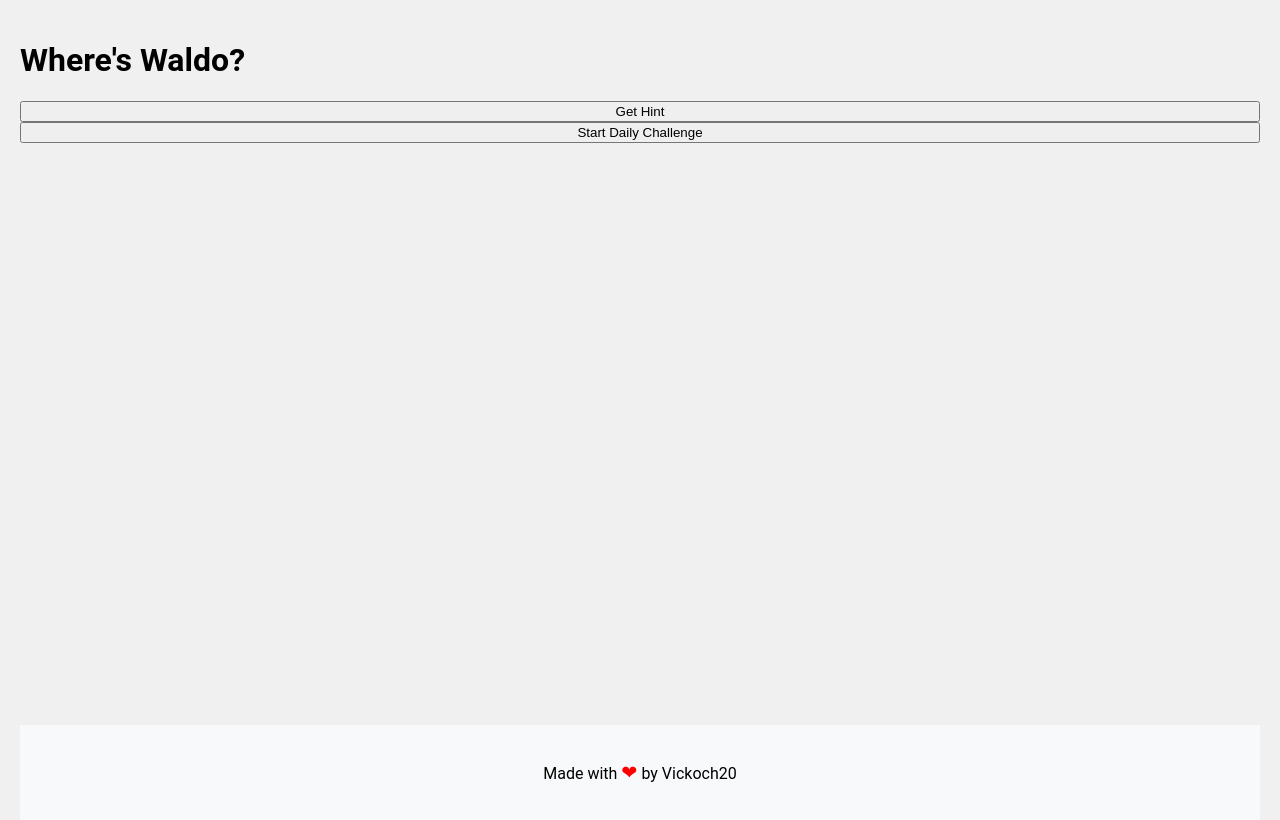
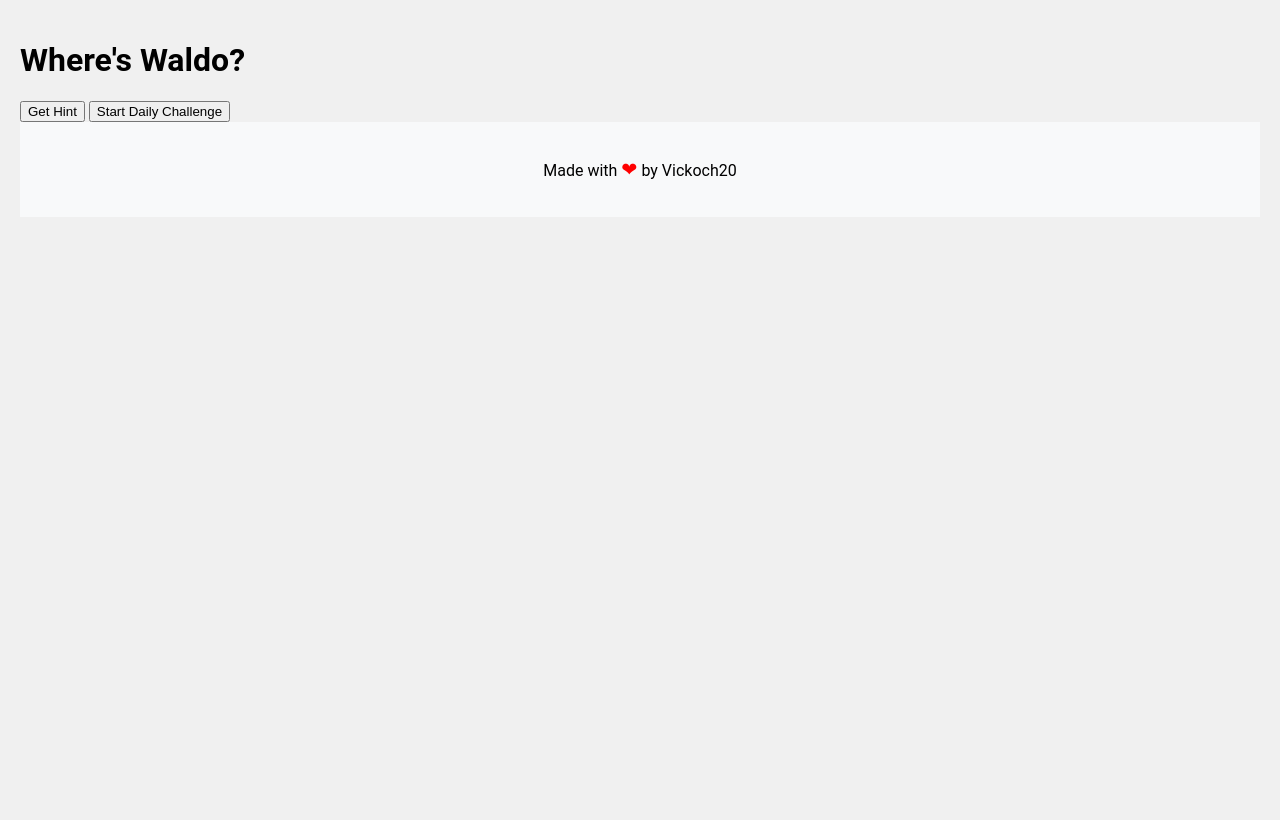
Before and after one commit to Vick606/where-is-waldo, a website: page frontend/index.html in a window 1280 px wide. Drawn offline with Linux system fonts and the light colour scheme; no server answers.

Commit message:
Remove changes in body styling

```diff
--- a/frontend/styles/main.css
+++ b/frontend/styles/main.css
@@ -3,9 +3,6 @@
     background-color: #f0f0f0;
     margin: 0;
     padding: 20px;
-    min-height: 100vh;
-    display: flex;
-    flex-direction: column;
 }
 
 #game-container {
```
